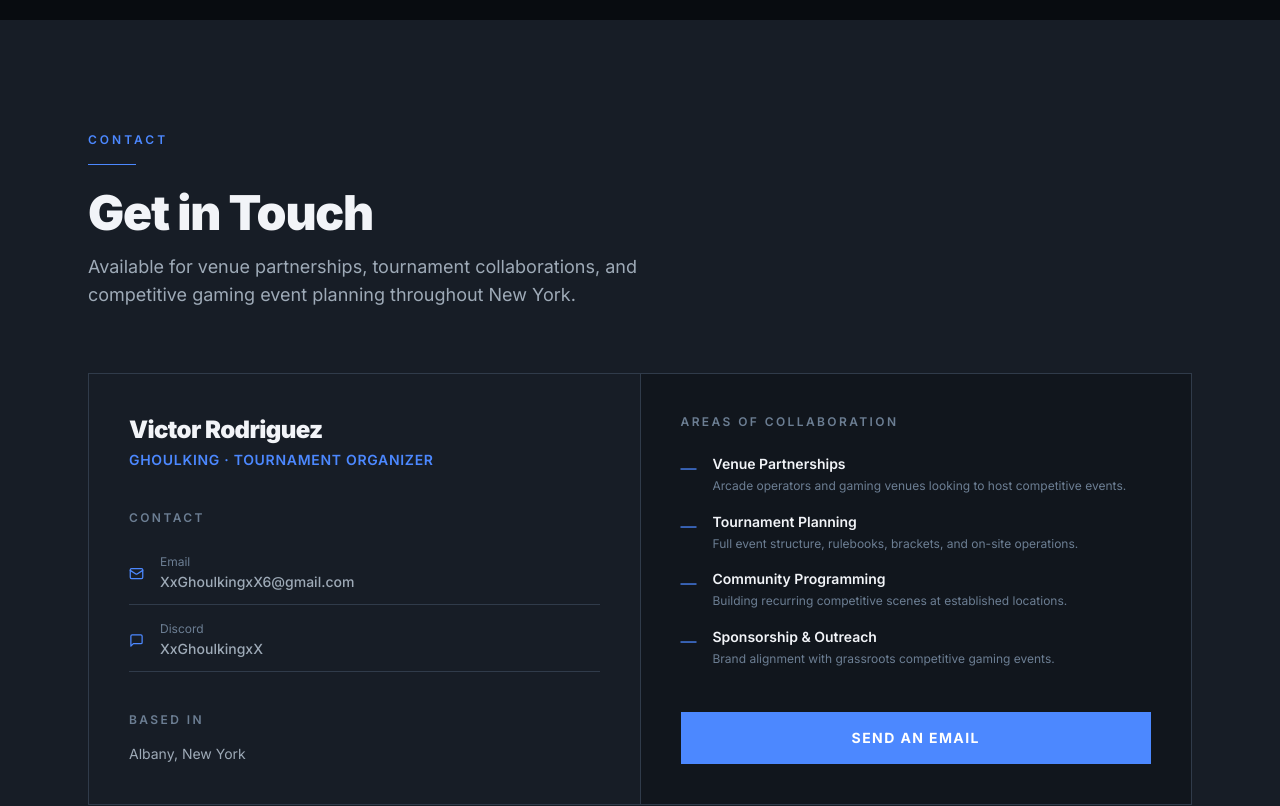
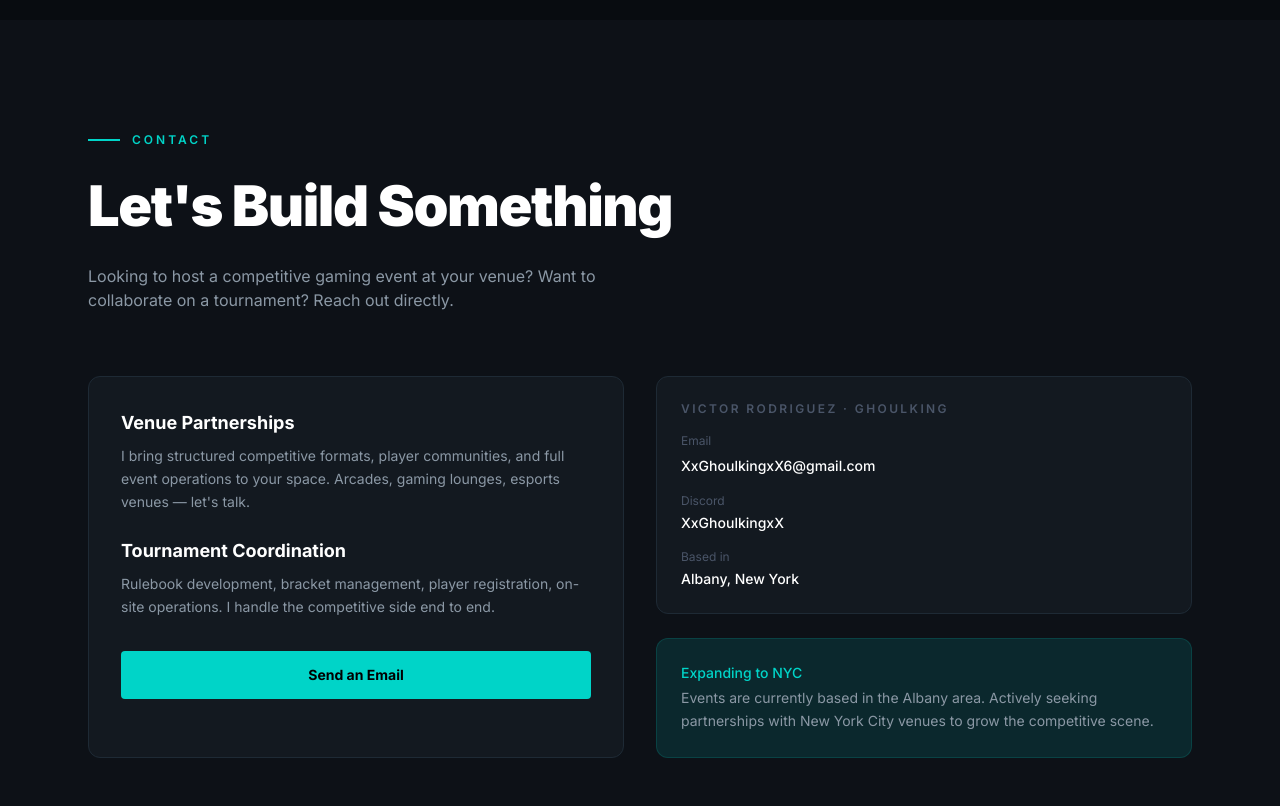
Before and after one commit to HaruoKing/ghoulking-website, a React (Vite) app: page / in a window 1280 px wide. Shown: the part 3400-4206 px from the top of the page. Built offline with nearby package versions, Linux system fonts and the light colour scheme.

Commit message:
feat: redesign contact section with partnership focus
Two-column layout with venue partnership info and CTA card on the left, direct contact and NYC expansion note on the right.

```diff
--- a/src/components/Contact.tsx
+++ b/src/components/Contact.tsx
@@ -1,85 +1,83 @@
-import { Mail, MessageSquare } from 'lucide-react'
-
 export default function Contact() {
   return (
-    <section id="contact" className="py-28 bg-[hsl(215,24%,12%)]">
+    <section id="contact" className="py-28" style={{ background: 'var(--surface)' }}>
       <div className="max-w-6xl mx-auto px-6">
-        <p className="text-[hsl(220,100%,65%)] text-xs font-semibold tracking-[0.25em] uppercase mb-4">
-          Contact
-        </p>
-        <div className="w-12 h-px bg-[hsl(220,100%,65%)] mb-6" />
-        <h2 className="text-[hsl(214,27%,96%)] font-black text-4xl lg:text-5xl tracking-tight mb-4">
-          Get in Touch
+        <div className="flex items-center gap-3 mb-4">
+          <div className="w-8 h-[2px]" style={{ background: 'var(--accent)' }} />
+          <span className="text-xs font-semibold tracking-[0.25em] uppercase" style={{ color: 'var(--accent)' }}>
+            Contact
+          </span>
+        </div>
+        <h2 className="font-black text-white tracking-tight mb-4" style={{ fontSize: 'clamp(2rem, 5vw, 3.5rem)' }}>
+          Let's Build Something
         </h2>
-        <p className="text-[hsl(213,15%,67%)] text-lg max-w-xl mb-16">
-          Available for venue partnerships, tournament collaborations, and competitive gaming event planning throughout New York.
+        <p className="text-base mb-16 max-w-lg" style={{ color: 'var(--muted)' }}>
+          Looking to host a competitive gaming event at your venue? Want to collaborate on a tournament? Reach out directly.
         </p>
 
-        <div className="grid lg:grid-cols-2 gap-px bg-[hsl(215,21%,24%)] border border-[hsl(215,21%,24%)]">
-          {/* Left: identity + contact */}
-          <div className="bg-[hsl(215,24%,12%)] p-10 flex flex-col gap-10">
+        <div className="grid lg:grid-cols-2 gap-8">
+          {/* CTA card */}
+          <div
+            className="rounded-xl p-8 flex flex-col gap-6"
+            style={{ background: 'var(--surface-2)', border: '1px solid var(--border)' }}
+          >
             <div>
-              <p className="text-[hsl(214,27%,96%)] font-black text-2xl tracking-tight">Victor Rodriguez</p>
-              <p className="text-[hsl(220,100%,65%)] text-sm font-semibold tracking-wider uppercase mt-1">
-                GhoulKing · Tournament Organizer
+              <h3 className="font-bold text-white text-lg mb-2">Venue Partnerships</h3>
+              <p className="text-sm leading-relaxed" style={{ color: 'var(--muted)' }}>
+                I bring structured competitive formats, player communities, and full event operations to your space. Arcades, gaming lounges, esports venues — let's talk.
               </p>
             </div>
+            <div>
+              <h3 className="font-bold text-white text-lg mb-2">Tournament Coordination</h3>
+              <p className="text-sm leading-relaxed" style={{ color: 'var(--muted)' }}>
+                Rulebook development, bracket management, player registration, on-site operations. I handle the competitive side end to end.
+              </p>
+            </div>
+            <a
+              href="mailto:XxGhoulkingxX6@gmail.com?subject=Collaboration Inquiry — GhoulKing"
+              className="mt-2 inline-block text-center text-sm font-bold text-black px-6 py-3.5 rounded transition-opacity hover:opacity-85"
+              style={{ background: 'var(--accent)' }}
+            >
+              Send an Email
+            </a>
+          </div>
 
-            <div className="space-y-1">
-              <p className="text-[hsl(213,15%,50%)] text-xs font-semibold tracking-[0.2em] uppercase mb-4">Contact</p>
-              <a
-                href="mailto:XxGhoulkingxX6@gmail.com"
-                className="flex items-center gap-4 py-3 border-b border-[hsl(215,21%,24%)] text-[hsl(213,15%,67%)] hover:text-[hsl(214,27%,96%)] transition-colors group"
-              >
-                <Mail size={15} className="text-[hsl(220,100%,65%)] flex-shrink-0" />
-                <div>
-                  <p className="text-xs text-[hsl(213,15%,50%)] mb-0.5">Email</p>
-                  <p className="text-sm font-medium">XxGhoulkingxX6@gmail.com</p>
-                </div>
-              </a>
-              <div className="flex items-center gap-4 py-3 border-b border-[hsl(215,21%,24%)] text-[hsl(213,15%,67%)]">
-                <MessageSquare size={15} className="text-[hsl(220,100%,65%)] flex-shrink-0" />
-                <div>
-                  <p className="text-xs text-[hsl(213,15%,50%)] mb-0.5">Discord</p>
-                  <p className="text-sm font-medium">XxGhoulkingxX</p>
-                </div>
+          {/* Info */}
+          <div className="flex flex-col gap-6">
+            <div
+              className="rounded-xl p-6"
+              style={{ background: 'var(--surface-2)', border: '1px solid var(--border)' }}
+            >
+              <p className="text-xs font-semibold tracking-[0.2em] uppercase mb-4" style={{ color: 'var(--muted-dim)' }}>
+                Victor Rodriguez · GhoulKing
+              </p>
+              <div className="space-y-4">
+                {[
+                  { label: 'Email', value: 'XxGhoulkingxX6@gmail.com', href: 'mailto:XxGhoulkingxX6@gmail.com' },
+                  { label: 'Discord', value: 'XxGhoulkingxX', href: null },
+                  { label: 'Based in', value: 'Albany, New York', href: null },
+                ].map(({ label, value, href }) => (
+                  <div key={label}>
+                    <p className="text-xs mb-1" style={{ color: 'var(--muted-dim)' }}>{label}</p>
+                    {href ? (
+                      <a href={href} className="text-sm text-white font-medium hover:opacity-75 transition-opacity">{value}</a>
+                    ) : (
+                      <p className="text-sm text-white font-medium">{value}</p>
+                    )}
+                  </div>
+                ))}
               </div>
             </div>
 
-            <div>
-              <p className="text-[hsl(213,15%,50%)] text-xs font-semibold tracking-[0.2em] uppercase mb-4">Based In</p>
-              <p className="text-sm text-[hsl(213,15%,67%)]">Albany, New York</p>
+            <div
+              className="rounded-xl p-6"
+              style={{ background: 'var(--accent-dim)', border: '1px solid rgba(0,212,200,0.15)' }}
+            >
+              <p className="text-sm font-medium mb-1" style={{ color: 'var(--accent)' }}>Expanding to NYC</p>
+              <p className="text-sm leading-relaxed" style={{ color: 'var(--muted)' }}>
+                Events are currently based in the Albany area. Actively seeking partnerships with New York City venues to grow the competitive scene.
+              </p>
             </div>
-          </div>
-
-          {/* Right: scope + CTA */}
-          <div className="bg-[hsl(215,28%,9%)] p-10 flex flex-col justify-between gap-10">
-            <div>
-              <p className="text-[hsl(213,15%,50%)] text-xs font-semibold tracking-[0.2em] uppercase mb-6">Areas of Collaboration</p>
-              <ul className="space-y-4">
-                {[
-                  ['Venue Partnerships', 'Arcade operators and gaming venues looking to host competitive events.'],
-                  ['Tournament Planning', 'Full event structure, rulebooks, brackets, and on-site operations.'],
-                  ['Community Programming', 'Building recurring competitive scenes at established locations.'],
-                  ['Sponsorship & Outreach', 'Brand alignment with grassroots competitive gaming events.'],
-                ].map(([title, desc]) => (
-                  <li key={title} className="flex gap-4">
-                    <span className="text-[hsl(220,100%,65%)] mt-0.5 flex-shrink-0">—</span>
-                    <div>
-                      <p className="text-sm font-semibold text-[hsl(214,27%,96%)]">{title}</p>
-                      <p className="text-xs text-[hsl(213,15%,50%)] mt-0.5 leading-relaxed">{desc}</p>
-                    </div>
-                  </li>
-                ))}
-              </ul>
-            </div>
-
-            <a
-              href="mailto:XxGhoulkingxX6@gmail.com?subject=Collaboration Inquiry — GhoulKing"
-              className="w-full text-center bg-[hsl(220,100%,65%)] text-white font-bold text-sm px-8 py-4 hover:bg-[hsl(220,100%,58%)] transition-colors tracking-widest uppercase block"
-            >
-              Send an Email
-            </a>
           </div>
         </div>
       </div>
```
